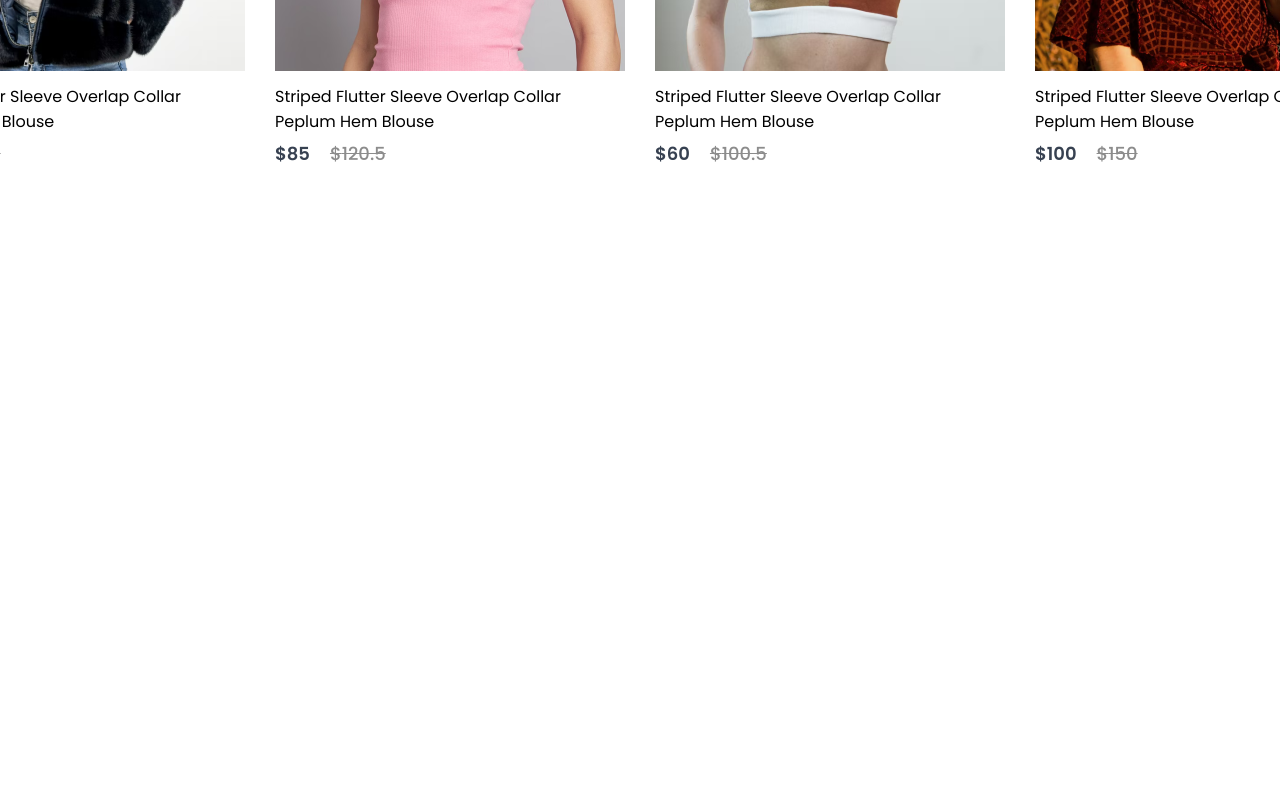
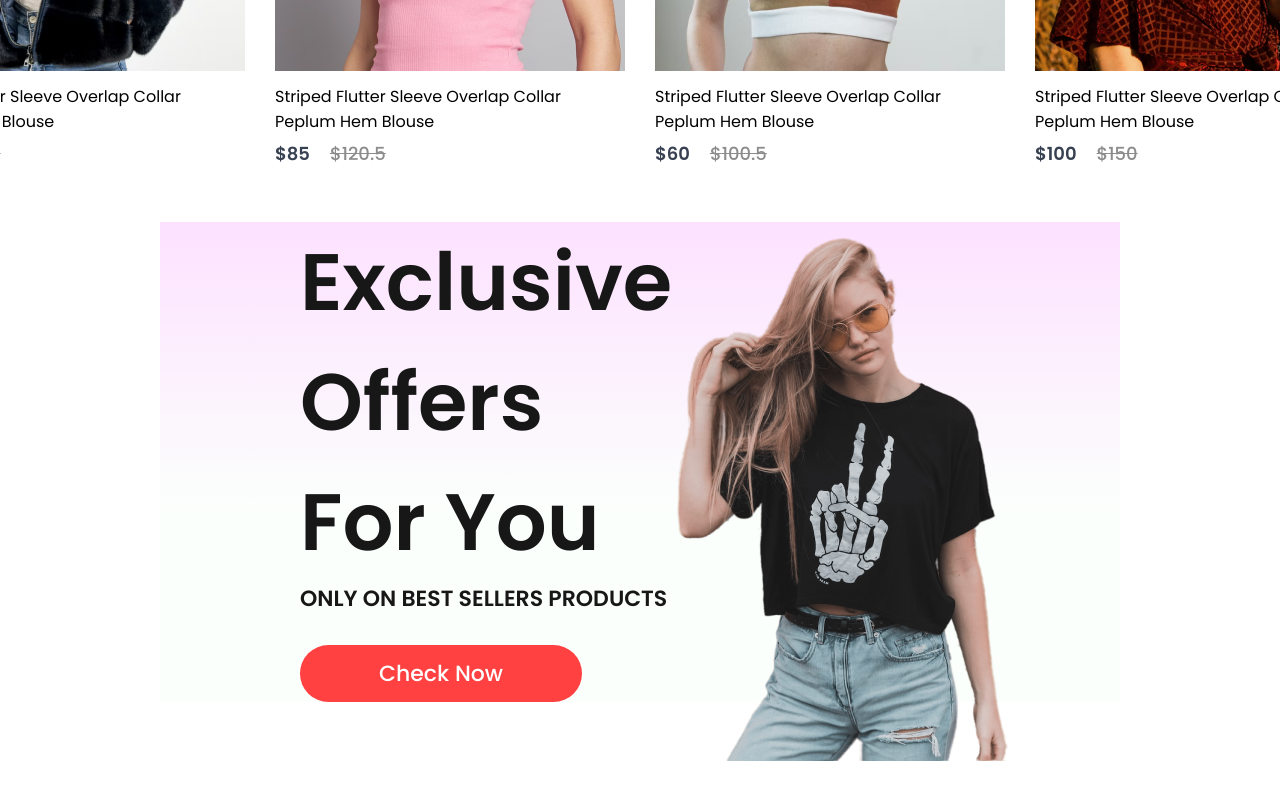
Before and after one commit to rishowrav/shopper-frontend, a React (Vite) app: page / in a window 1280 px wide. Shown: the part 1395-2195 px from the top of the page. Before the commit the page ends 1617 px from the top, so only its background shows below. Built offline with nearby package versions, Linux system fonts and the light colour scheme.

Commit message:
Exclusive section design has been completed

```diff
--- /dev/null
+++ b/src/components/Offers/Offers.css
@@ -0,0 +1,49 @@
+.offers {
+  width: 75%;
+  height: 60vh;
+  display: flex;
+  margin: auto;
+  padding: 0px 140px;
+  margin-bottom: 150px;
+  background: linear-gradient(180deg, #fde1ff 0%, #e1ffea22 60%);
+}
+
+.offers-left {
+  flex: 1;
+  display: flex;
+  flex-direction: column;
+  justify-content: center;
+}
+
+.offers-left h1 {
+  color: #171717;
+  font-size: 80px;
+  font-weight: 600;
+}
+
+.offers-left p {
+  color: #171717;
+  font-size: 22px;
+  font-weight: 600;
+}
+
+.offers-left button {
+  width: 282px;
+  height: 70px;
+  border-radius: 35px;
+  background: #ff4141;
+  border: none;
+  color: white;
+  font-size: 22px;
+  font-weight: 500;
+  margin-top: 30px;
+  cursor: pointer;
+}
+
+.offers-right {
+  flex: 1;
+  display: flex;
+  justify-content: flex-end;
+  align-items: center;
+  padding-top: 50px;
+}
--- /dev/null
+++ b/src/components/Offers/Offers.jsx
@@ -0,0 +1,20 @@
+import "./Offers.css";
+import exclusive_image from "../assets/exclusive_image.png";
+
+const Offers = () => {
+  return (
+    <div className="offers">
+      <div className="offers-left">
+        <h1>Exclusive</h1>
+        <h1>Offers For You</h1>
+        <p>ONLY ON BEST SELLERS PRODUCTS</p>
+        <button>Check Now</button>
+      </div>
+      <div className="offers-right">
+        <img src={exclusive_image} alt="image" />
+      </div>
+    </div>
+  );
+};
+
+export default Offers;
--- a/src/pages/Shop.jsx
+++ b/src/pages/Shop.jsx
@@ -1,4 +1,5 @@
 import Hero from "../components/Hero/Hero";
+import Offers from "../components/Offers/Offers";
 import Popular from "../components/Popular/Popular";
 
 const Shop = () => {
@@ -6,6 +7,7 @@
     <div>
       <Hero />
       <Popular />
+      <Offers />
     </div>
   );
 };
```
